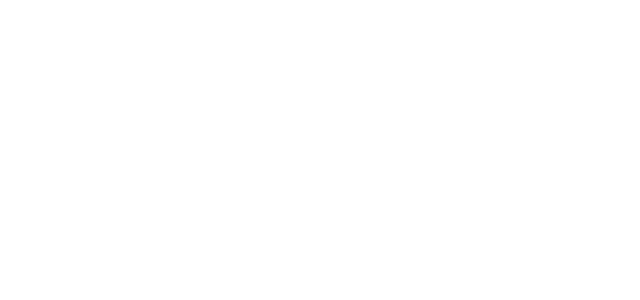
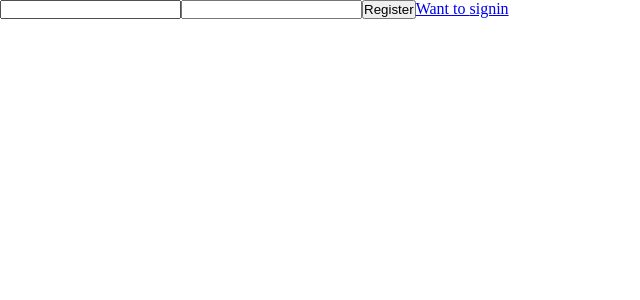
Before and after one commit to vakhariaheet/codepen-clone, a React (Create React App) app: page /register in a window 1280 px wide. Shown: the top 300 px of the page, without its empty margins (0-640 px from the left). Built offline with nearby package versions, Linux system fonts and the light colour scheme.

Commit message:
Added Signin and Register Component

```diff
--- a/src/App.js
+++ b/src/App.js
@@ -1,10 +1,65 @@
-import React from "react";
-import { Route } from "react-router-dom";
-import EditorPage from "./pages/editor.pages";
+import React, { useState } from "react";
+import { Route, useHistory } from "react-router-dom";
+import EditorPage from "./pages/EditorPage/editor.pages";
+import Form from "./Components/Form/Form.component";
+import useLocalStorage from "./hooks/useLocalStorage.hooks";
+import Homepage from "./pages/Homepage/Homepage.pages";
 function App() {
+  const [user, setUser] = useLocalStorage("CurrentUser", {});
+  const [userid, setUserId] = useState("");
+  const [password, setPassword] = useState("");
+  const history = useHistory();
+  const onSumit = (event) => {
+    if (userid && password) {
+      setUser({
+        userid,
+        password,
+      });
+      history.push("/");
+    }
+    event.preventDefault();
+  };
+
   return (
-    <div className="">
-      <Route exact path="/:userid/pen/:id" component={EditorPage} />
+    <div className="App">
+      <Route
+        path="/"
+        exact
+        render={() => <Homepage user={user} setUser={setUser} />}
+      />
+      <Route
+        path="/signin"
+        exact
+        render={() => (
+          <Form
+            user={user}
+            setPassword={setPassword}
+            setUserId={setUserId}
+            btnText={"Signin"}
+            onSumit={onSumit}
+            to="register"
+          />
+        )}
+      />
+      <Route
+        path="/register"
+        exact
+        render={() => (
+          <Form
+            user={user}
+            setPassword={setPassword}
+            setUserId={setUserId}
+            btnText={"Register"}
+            to="signin"
+            onSumit={onSumit}
+          />
+        )}
+      />
+      <Route
+        path="/:userid/pen/:id"
+        exact
+        render={() => <EditorPage user={user} />}
+      />
     </div>
   );
 }
--- a/src/Components/Editor.component.jsx
+++ b/src/Components/Editor/Editor.component.jsx
@@ -7,6 +7,7 @@
 import { FontAwesomeIcon } from "@fortawesome/react-fontawesome";
 import { faCompress, faCompressAlt } from "@fortawesome/free-solid-svg-icons";
 import { Controlled as ControlledEditor } from "react-codemirror2";
+import "./Editor.styles.scss";
 
 const Editor = (props) => {
   const { displayName, onChange, value, lang } = props;
--- /dev/null
+++ b/src/Components/Editor/Editor.styles.scss
@@ -0,0 +1,43 @@
+.editor {
+  &-container {
+    flex-grow: 1;
+    flex-basis: 0;
+    display: flex;
+    flex-direction: column;
+    padding: 0.5rem;
+    background-color: hsl(225, 6%, 25%);
+    transition: all 1s ease-in-out;
+    .code-mirror-wraper {
+      flex-grow: 1;
+      border-bottom-right-radius: 0.5rem;
+      border-bottom-left-radius: 0.5rem;
+      overflow: hidden;
+      .CodeMirror {
+        height: 100% !important;
+      }
+    }
+  }
+  &-title {
+    display: flex;
+    justify-content: space-between;
+    background-color: hsl(225, 6%, 13%);
+    color: #fff;
+    padding: 0.5rem 0.5rem 0.5rem 1rem;
+    border-top-right-radius: 0.5rem;
+    border-top-left-radius: 0.5rem;
+    .expand-btn {
+      margin-left: 0.5rem;
+      background: none;
+      border: none;
+      color: #fff;
+      cursor: pointer;
+    }
+  }
+}
+.collapsed {
+  flex-grow: 0;
+  .CodeMirror-scroll {
+    position: absolute;
+    overflow: hidden;
+  }
+}
--- /dev/null
+++ b/src/Components/Form/Form.component.jsx
@@ -0,0 +1,40 @@
+import React, { useState, useEffect } from "react";
+import { useHistory, Link } from "react-router-dom";
+const Form = ({ user, onSumit, setUserId, setPassword, btnText, to }) => {
+  const history = useHistory();
+  useEffect(() => {
+    if (user.userid) {
+      history.push("/");
+    }
+  });
+  return (
+    <div className="">
+      <label htmlFor="userid">
+        <input
+          type="text"
+          name=""
+          id="userid"
+          className="userid"
+          onChange={(e) => setUserId(e.target.value)}
+          required
+        />
+      </label>
+      <label htmlFor="password">
+        <input
+          type="text"
+          name=""
+          id="password"
+          className="userid"
+          required
+          onChange={(e) => setPassword(e.target.value)}
+        />
+      </label>
+      <button className="submit" type="submit" onClick={onSumit}>
+        {btnText}
+      </button>
+      <Link to={`/${to}`}>Want to {to}</Link>
+    </div>
+  );
+};
+
+export default Form;
--- a/src/index.css
+++ b/src/index.css
@@ -5,51 +5,3 @@
   margin: 0;
   box-sizing: border-box;
 }
-.top-pane {
-  background-color: hsl(225, 6%, 25%);
-}
-.pane {
-  height: 50vh;
-  display: flex;
-}
-.editor-container {
-  flex-grow: 1;
-  flex-basis: 0;
-  display: flex;
-  flex-direction: column;
-  padding: 0.5rem;
-  background-color: hsl(225, 6%, 25%);
-}
-.editor-title {
-  display: flex;
-  justify-content: space-between;
-  background-color: hsl(225, 6%, 13%);
-  color: #fff;
-  padding: 0.5rem 0.5rem 0.5rem 1rem;
-  border-top-right-radius: 0.5rem;
-  border-top-left-radius: 0.5rem;
-}
-.CodeMirror {
-  height: 100% !important;
-}
-.code-mirror-wraper {
-  flex-grow: 1;
-  border-bottom-right-radius: 0.5rem;
-  border-bottom-left-radius: 0.5rem;
-  overflow: hidden;
-}
-
-.collapsed {
-  flex-grow: 0;
-}
-.collapsed .CodeMirror-scroll {
-  position: absolute;
-  overflow: hidden;
-}
-.expand-btn {
-  margin-left: 0.5rem;
-  background: none;
-  border: none;
-  color: #fff;
-  cursor: pointer;
-}
--- /dev/null
+++ b/src/pages/EditorPage/EditorPage.styles.scss
@@ -0,0 +1,7 @@
+.top-pane {
+  background-color: hsl(225, 6%, 25%);
+}
+.pane {
+  height: 50vh;
+  display: flex;
+}
--- a/src/pages/editor.pages.jsx
+++ b/src/pages/EditorPage/editor.pages.jsx
@@ -1,15 +1,20 @@
 import React, { Fragment, useState, useEffect } from "react";
-import Editor from "../Components/Editor.component";
-import { useParams } from "react-router-dom";
-import useLocalStorage from "../hooks/useLocalStorage.hooks";
-function EditorPage() {
+import Editor from "../../Components/Editor/Editor.component";
+import { useParams, useHistory } from "react-router-dom";
+import useLocalStorage from "../../hooks/useLocalStorage.hooks";
+import "./EditorPage.styles.scss";
+function EditorPage({ user }) {
   const { id, userid } = useParams();
-  const [html, setHTML] = useLocalStorage(`${id}-html`, "");
-  const [css, setCSS] = useLocalStorage(`${id}-css`, "");
-  const [js, setJS] = useLocalStorage(`${id}-js`, "");
+  const [html, setHTML] = useLocalStorage(`${userid}-${id}-html`, "");
+  const [css, setCSS] = useLocalStorage(`${userid}-${id}-css`, "");
+  const [js, setJS] = useLocalStorage(`${userid}-${id}-js`, "");
   const [srcDoc, setSrcDoc] = useState("");
+  const history = useHistory();
+  useEffect(() => {
+    if (!user.userid) {
+      history.push("/signin");
+    }
 
-  useEffect(() => {
     const timeout = setTimeout(() => {
       setSrcDoc(`
       <html>
@@ -20,7 +25,8 @@
       `);
       return () => clearTimeout(timeout);
     }, 250);
-  }, [html, css, js]);
+    // eslint-disable-next-line react-hooks/exhaustive-deps
+  }, [html, css, js, user.userid]);
   return (
     <Fragment>
       <div className="pane top-pane">
--- /dev/null
+++ b/src/pages/Homepage/Homepage.pages.jsx
@@ -0,0 +1,27 @@
+import React, { useEffect } from "react";
+import { useHistory } from "react-router-dom";
+import { Link } from "react-router-dom";
+const Homepage = ({ user, setUser }) => {
+  const history = useHistory();
+  useEffect(() => {
+    if (!user.userid) {
+      history.push("/signin");
+    }
+  }, []);
+  const onSignOut = () => {
+    if (user.userid) {
+      setUser({});
+      history.push("/signin");
+    }
+  };
+  return (
+    <div className="">
+      <button onClick={onSignOut}>SignOut</button>
+      <h1>All Pens</h1>
+      <Link to={`/${user.userid}/pen/123`}>Pen 1</Link>
+      <Link to={`/${user.userid}/pen/566`}>Pen 2</Link>
+    </div>
+  );
+};
+
+export default Homepage;
```
Also changed, not shown: src/Components/Form/Form.styles.scss (added).
